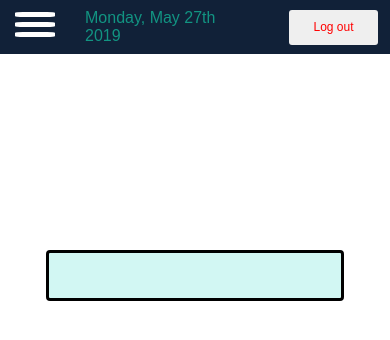
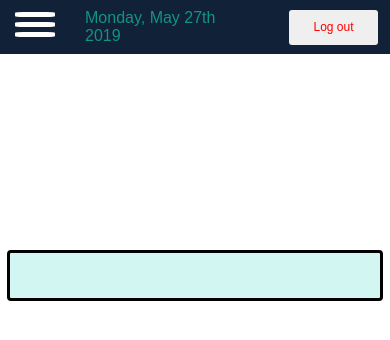
Before and after one commit to yh2n/shift-client, a React (Create React App) app: page /my_account/1/contacts in a window 390 px wide. Shown: the top 340 px of the page. Built offline with nearby package versions, Linux system fonts and the light colour scheme; no server answers.

Commit message:
Change  to

```diff
--- a/src/components/Contacts.css
+++ b/src/components/Contacts.css
@@ -26,7 +26,7 @@
 	display: flex;
 	border-bottom: solid white;
 	padding-left: 8px;
-	justify-content: start;
+	justify-content: flex-start;
 	align-items: center;
 }
 
@@ -76,6 +76,16 @@
 	.contact_list_container {
 		display: none;
 	}
+
+	.contact_list_container-mobile {
+		width: 90%;
+	}
+}
+
+@media only screen and (max-width: 550px) {
+	.contact_list_container-mobile {
+		width: 95%;
+	}
 }
 
 @media only screen and (min-width: 1000px) {
```
